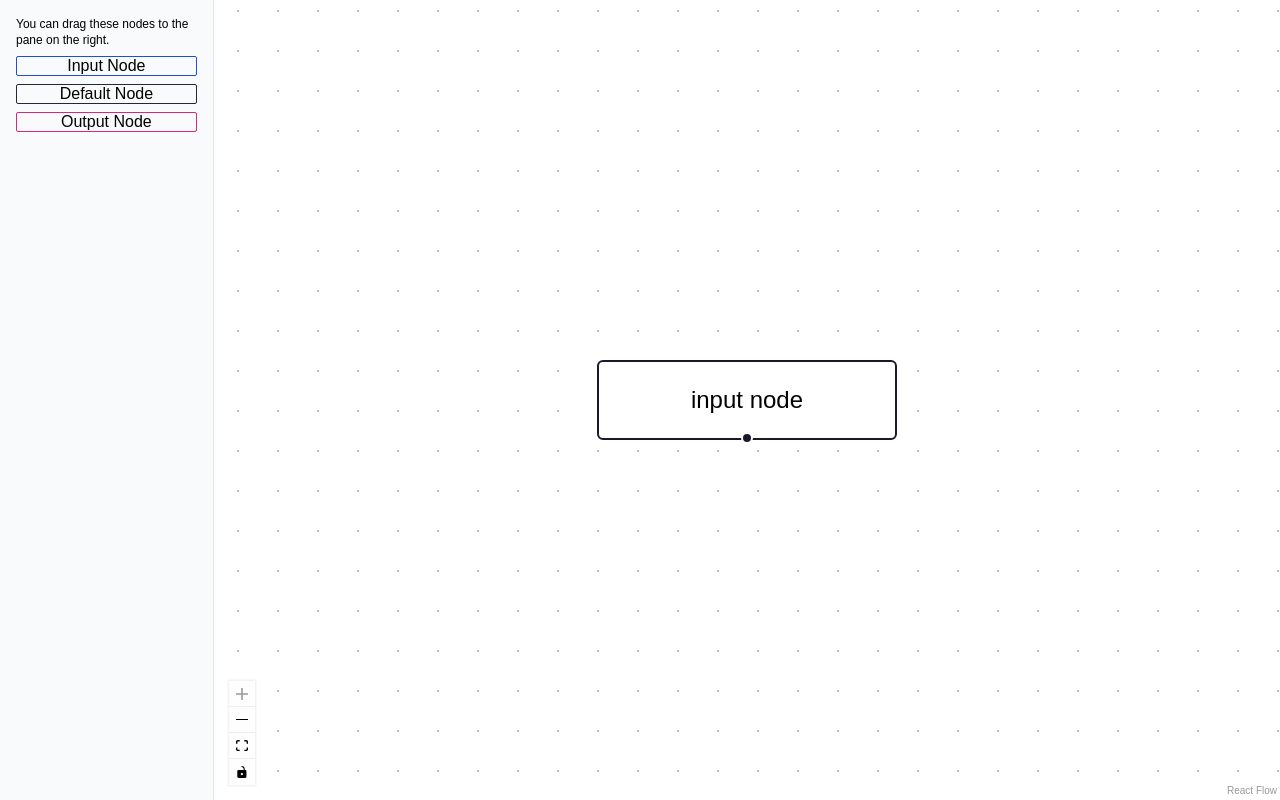
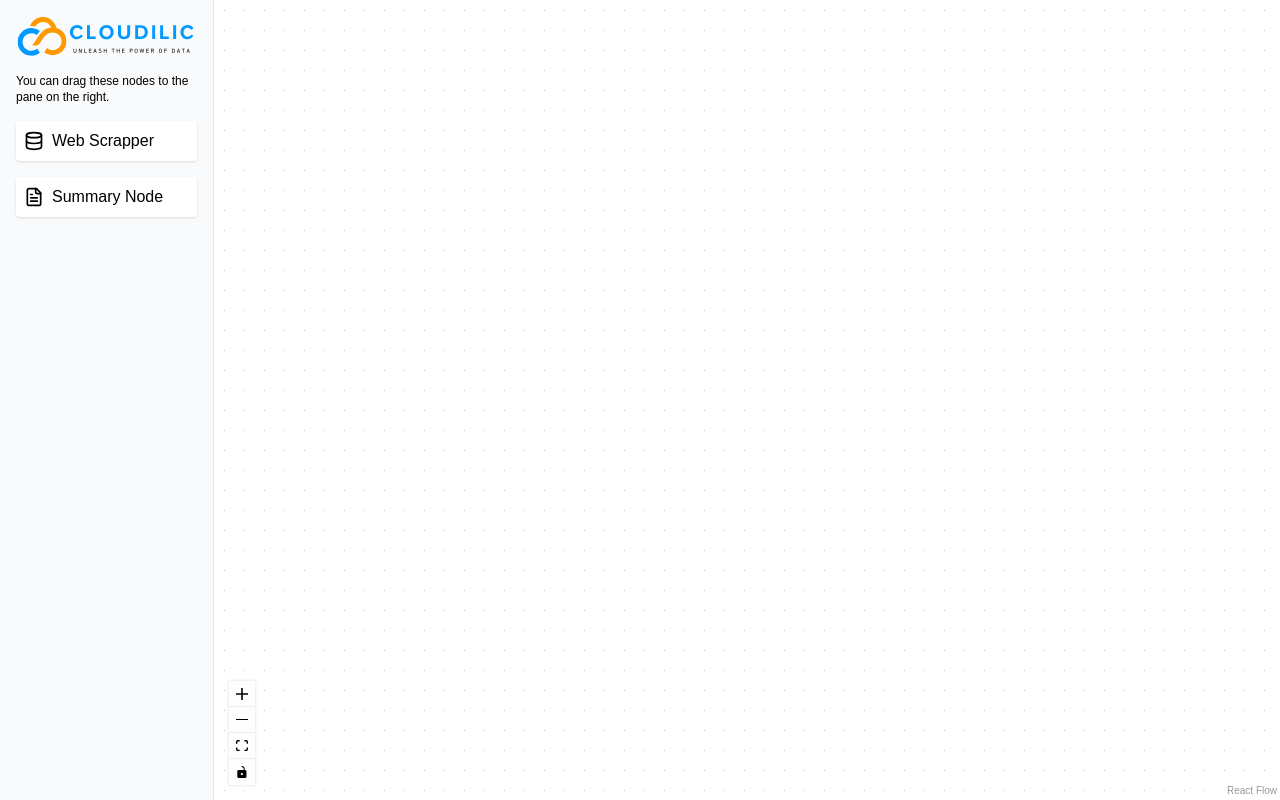
Before and after one commit to yousefwahba/ai-flow, a Next.js app: page / in a window 1280 px wide. Built offline with nearby package versions, Linux system fonts and the light colour scheme.

Commit message:
Added Layout And Cutom Nodes

```diff
--- a/app/page.js
+++ b/app/page.js
@@ -1,99 +1,6 @@
-"use client";
-import React, { useRef, useCallback } from "react";
-import {
-  ReactFlow,
-  ReactFlowProvider,
-  addEdge,
-  useNodesState,
-  useEdgesState,
-  Controls,
-  useReactFlow,
-  Background,
-} from "@xyflow/react";
-
-import SideBar from "@/components/SideBar";
-import { DnDProvider, useDnD } from "@/provider/DnDContext";
-import "@xyflow/react/dist/style.css";
-
-const initialNodes = [
-  {
-    id: "1",
-    type: "input",
-    data: { label: "input node" },
-    position: { x: 250, y: 5 },
-  },
-];
-
-let id = 0;
-const getId = () => `dndnode_${id++}`;
-
-const DnDFlow = () => {
-  const reactFlowWrapper = useRef(null);
-  const [nodes, setNodes, onNodesChange] = useNodesState(initialNodes);
-  const [edges, setEdges, onEdgesChange] = useEdgesState([]);
-  const { screenToFlowPosition } = useReactFlow();
-  const [type] = useDnD();
-
-  const onConnect = useCallback(
-    (params) => setEdges((eds) => addEdge(params, eds)),
-    []
-  );
-
-  const onDragOver = useCallback((event) => {
-    event.preventDefault();
-    event.dataTransfer.dropEffect = "move";
-  }, []);
-
-  const onDrop = useCallback(
-    (event) => {
-      event.preventDefault();
-
-      // check if the dropped element is valid
-      if (!type) {
-        return;
-      }
-
-      // project was renamed to screenToFlowPosition
-      // and you don't need to subtract the reactFlowBounds.left/top anymore
-      // details: https://reactflow.dev/whats-new/2023-11-10
-      const position = screenToFlowPosition({
-        x: event.clientX,
-        y: event.clientY,
-      });
-      const newNode = {
-        id: getId(),
-        type,
-        position,
-        data: { label: `${type} node` },
-      };
-
-      setNodes((nds) => nds.concat(newNode));
-    },
-    [screenToFlowPosition, type]
-  );
-
-  return (
-    <div className="dndflow">
-      <div className="w-full h-screen flex" ref={reactFlowWrapper}>
-        <SideBar />
-
-        <ReactFlow
-          nodes={nodes}
-          edges={edges}
-          onNodesChange={onNodesChange}
-          onEdgesChange={onEdgesChange}
-          onConnect={onConnect}
-          onDrop={onDrop}
-          onDragOver={onDragOver}
-          fitView
-        >
-          <Background color="#aaa" />
-          <Controls />
-        </ReactFlow>
-      </div>
-    </div>
-  );
-};
+import DnDFlow from "@/components/DnDFlow";
+import { DnDProvider } from "@/provider/DnDContext";
+import { ReactFlowProvider } from "@xyflow/react";
 
 const App = () => (
   <ReactFlowProvider>
--- /dev/null
+++ b/components/DnDFlow.jsx
@@ -0,0 +1,118 @@
+"use client";
+import React, { useRef, useCallback } from "react";
+import {
+  ReactFlow,
+  ReactFlowProvider,
+  addEdge,
+  useNodesState,
+  useEdgesState,
+  Controls,
+  useReactFlow,
+  Background,
+} from "@xyflow/react";
+import SideBar from "@/components/SideBar";
+import { DnDProvider, useDnD } from "@/provider/DnDContext";
+import "@xyflow/react/dist/style.css";
+import ScrapUrlNode from "@/components/ScrapNode";
+import { Database, Layers } from "lucide-react";
+import SummaryNode from "./SummaryNode";
+
+const initialNodes = [];
+
+let id = 0;
+const getId = () => `dndnode_${id++}`;
+
+const DnDFlow = () => {
+  const reactFlowWrapper = useRef(null);
+  const [nodes, setNodes, onNodesChange] = useNodesState(initialNodes);
+  const [edges, setEdges, onEdgesChange] = useEdgesState([]);
+  const { screenToFlowPosition } = useReactFlow();
+  const [type] = useDnD();
+
+  const onConnect = useCallback(
+    (params) => setEdges((eds) => addEdge(params, eds)),
+    []
+  );
+
+  const onDragOver = useCallback((event) => {
+    event.preventDefault();
+    event.dataTransfer.dropEffect = "move";
+  }, []);
+
+  const onDrop = useCallback(
+    (event) => {
+      event.preventDefault();
+
+      if (!reactFlowWrapper.current) return;
+
+      const reactFlowBounds = reactFlowWrapper.current.getBoundingClientRect();
+      const type = event.dataTransfer.getData("application/reactflow");
+      const label = event.dataTransfer.getData("application/reactflowlabel");
+      const iconType = event.dataTransfer.getData("application/reactflowicon");
+      console.log("iconType", iconType);
+      console.log("type", type);
+      console.log("label", label);
+
+      if (typeof type === "undefined" || !type) {
+        return;
+      }
+
+      const position = screenToFlowPosition({
+        x: event.clientX,
+        y: event.clientY,
+      });
+
+      let icon;
+      switch (iconType) {
+        case "Layers":
+          icon = <Layers size={20} />;
+          break;
+        case "Database":
+          icon = <Database size={20} />;
+          break;
+
+        default:
+          icon = <Layers size={20} />;
+      }
+
+      const newNode = {
+        id: getId(),
+        type,
+        position,
+        data: { label: `${type} node` },
+      };
+
+      setNodes((nds) => nds.concat(newNode));
+    },
+    [screenToFlowPosition, type]
+  );
+  const nodeTypes = {
+    ScrapUrlNode: ScrapUrlNode,
+    summary: SummaryNode,
+  };
+
+  return (
+    <div className="dndflow">
+      <div className="w-full h-screen flex" ref={reactFlowWrapper}>
+        <SideBar />
+
+        <ReactFlow
+          nodes={nodes}
+          edges={edges}
+          onNodesChange={onNodesChange}
+          onEdgesChange={onEdgesChange}
+          onConnect={onConnect}
+          onDrop={onDrop}
+          onDragOver={onDragOver}
+          nodeTypes={nodeTypes}
+          fitView
+        >
+          <Background color="#aaa" />
+          <Controls />
+        </ReactFlow>
+      </div>
+    </div>
+  );
+};
+
+export default DnDFlow;
--- /dev/null
+++ b/components/ScrapNode.jsx
@@ -0,0 +1,32 @@
+import { Handle } from "@xyflow/react";
+import { Database } from "lucide-react";
+import React from "react";
+
+const ScrapUrlNode = ({ data }) => {
+  return (
+    <div className="bg-gray-200 rounded-lg p-4 w-64 shadow-lg">
+      <div className="flex items-center bg-white p-2 rounded-lg mb-4 shadow-sm">
+        <Database className="text-gray-600" size={24} />
+        <label className="ml-2 text-lg font-semibold text-gray-700">
+          Web Scraper
+        </label>
+      </div>
+      <div className="mb-3">
+        <input
+          type="text"
+          placeholder="Enter URL"
+          defaultValue={data.url}
+          className="w-full p-2 border border-gray-300 rounded-md focus:outline-none focus:border-blue-400 transition duration-300"
+        />
+      </div>
+      <Handle
+        type="source"
+        position="bottom"
+        className="bg-gray-600 w-10 h-10"
+        style={{ bottom: -10 }}
+      />
+    </div>
+  );
+};
+
+export default ScrapUrlNode;
--- a/components/SideBar.jsx
+++ b/components/SideBar.jsx
@@ -1,38 +1,44 @@
 import { useDnD } from "@/provider/DnDContext";
+import { Database, FileText } from "lucide-react";
+import Image from "next/image";
+import LogoSrc from "@/assets/logo.svg";
 
 const SideBar = () => {
   const [_, setType] = useDnD();
 
   const onDragStart = (event, nodeType) => {
     setType(nodeType);
+    event.dataTransfer.setData("application/reactflow", nodeType);
+    // event.dataTransfer.setData("application/reactflowlabel", label);
+    // event.dataTransfer.setData("application/reactflowicon", icon);
     event.dataTransfer.effectAllowed = "move";
   };
-
   return (
-    <aside className="border-r border-gray-200 p-4 bg-gray-50">
+    <aside className="border-r border-gray-200 p-4 bg-gray-50 space-y-4">
+      <Image src={LogoSrc} alt="logo" width={200} height={100} />
       <div className="mb-2 text-xs">
         You can drag these nodes to the pane on the right.
       </div>
+
       <div
-        className="dndnode input border border-blue-700 rounded-sm h-5 p-1 mb-2 flex justify-center items-center cursor-grab"
-        onDragStart={(event) => onDragStart(event, "input")}
+        className="bg-white p-2 mb-2 rounded shadow cursor-move flex items-center"
+        onDragStart={(event) =>
+          onDragStart(event, "ScrapUrlNode", "two", "three", "Database")
+        }
         draggable
       >
-        Input Node
+        <Database size={20} className="mr-2" />
+        <span>Web Scrapper</span>
       </div>
       <div
-        className="dndnode border border-gray-800 rounded-sm h-5 p-1 mb-2 flex justify-center items-center cursor-grab"
-        onDragStart={(event) => onDragStart(event, "default")}
+        className="bg-white p-2 rounded shadow cursor-move flex items-center"
+        onDragStart={(event) =>
+          onDragStart(event, "summary", "Summary Node", "FileText")
+        }
         draggable
       >
-        Default Node
-      </div>
-      <div
-        className="dndnode output border border-pink-600 rounded-sm h-5 p-1 mb-2 flex justify-center items-center cursor-grab"
-        onDragStart={(event) => onDragStart(event, "output")}
-        draggable
-      >
-        Output Node
+        <FileText size={20} className="mr-2" />
+        <span>Summary Node</span>
       </div>
     </aside>
   );
--- /dev/null
+++ b/components/SummaryNode.jsx
@@ -0,0 +1,41 @@
+import React, { useState } from "react";
+import { Handle, Position } from "@xyflow/react";
+
+const SummaryNode = ({ id, data }) => {
+  const [summary, setSummary] = useState(null);
+  const [loading, setLoading] = useState(false);
+
+  const handleFetchSummary = async () => {
+    setLoading(true);
+    // Simulate API call
+    await new Promise((resolve) => setTimeout(resolve, 1500));
+    setSummary(
+      "This is a simulated summary of the flow data. In a real application, this would be fetched from a backend API."
+    );
+    setLoading(false);
+  };
+
+  return (
+    <div className="px-4 py-2 shadow-md rounded-md bg-white border-2 border-stone-400">
+      <div className="flex items-center mb-2">
+        <div className="mr-2">{data.icon}</div>
+        <div className="font-bold text-lg">{data.label}</div>
+      </div>
+      <button
+        onClick={handleFetchSummary}
+        disabled={loading}
+        className="w-full px-2 py-1 bg-blue-500 text-white rounded hover:bg-blue-600 disabled:bg-blue-300"
+      >
+        {loading ? "Fetching..." : "Get Summary"}
+      </button>
+      {summary && (
+        <div className="mt-2 p-2 bg-gray-100 rounded">
+          <p className="text-sm">{summary}</p>
+        </div>
+      )}
+      <Handle type="target" position={Position.Left} className="w-2 h-2" />
+    </div>
+  );
+};
+
+export default SummaryNode;
--- a/package.json
+++ b/package.json
@@ -10,6 +10,7 @@
   },
   "dependencies": {
     "@xyflow/react": "^12.2.1",
+    "lucide-react": "^0.438.0",
     "next": "14.2.8",
     "react": "^18",
     "react-dom": "^18"
```
Also changed, not shown: assets/logo.svg (added), 1 other file (tests, documents, lock files or other folders).
